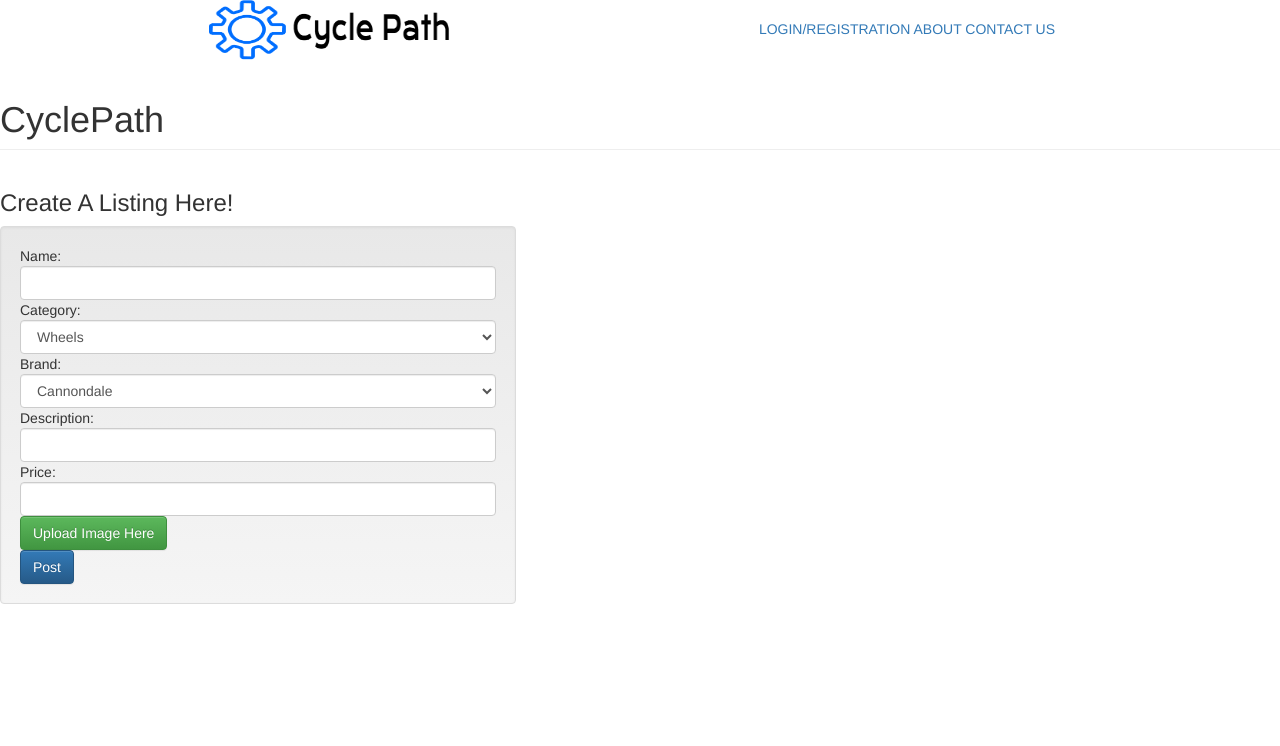
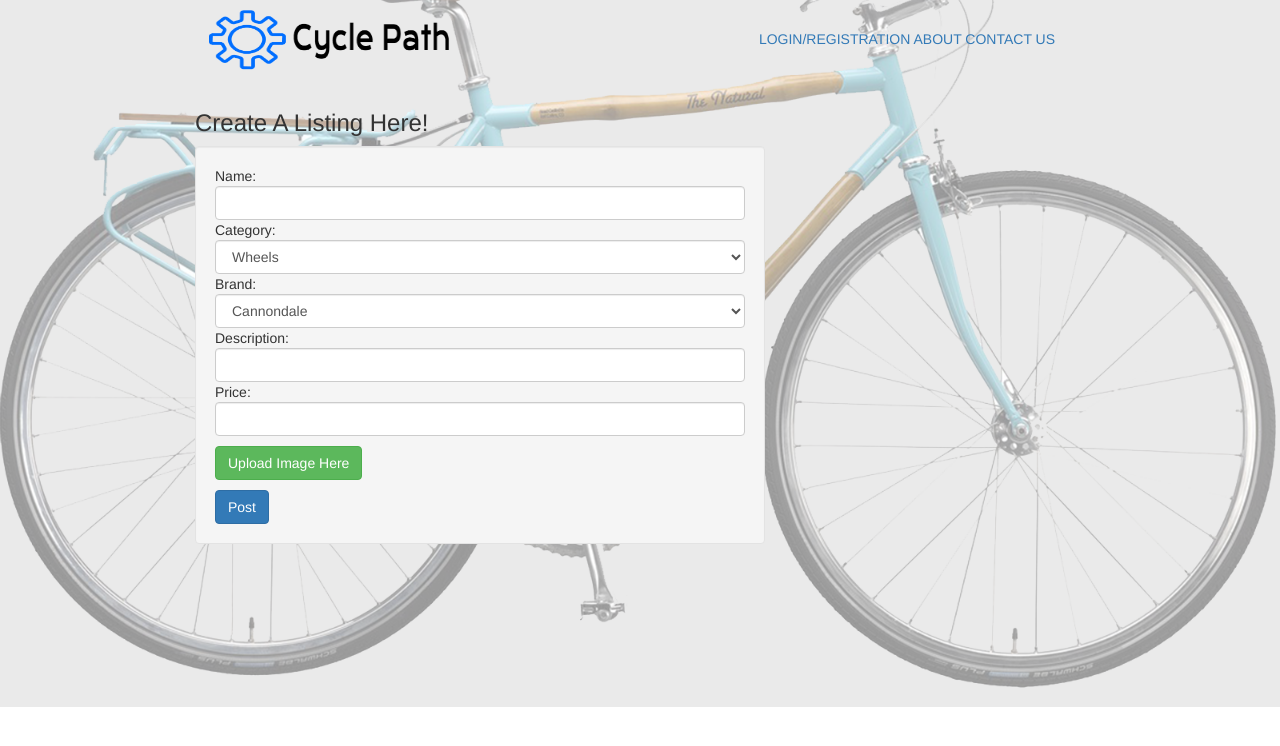
Before and after one commit to LindsAndrus/CyclePaths, a CodeIgniter app: the page made by application/views/create_listing.php in a window 1280 px wide. Shown: the top 746 px of the page. Run offline with CodeIgniter, Linux system fonts and the light colour scheme.

Commit message:
reorganied css stylesheet, changed default controller

```diff
--- a/application/config/routes.php
+++ b/application/config/routes.php
@@ -5,7 +5,7 @@ $route['logout'] = 'Users/logout';
 $route['login'] = 'Users/login_reg_page';
 $route['/user/show/(:num)'] = 'User/show/$1';
 $route['/user/edit/(:num)'] = 'User/edit/$1';
-$route['default_controller'] = 'listings';
+$route['default_controller'] = 'main';
 // $route['create_item'] = 'listings/create_item';
 $route['404_override'] = '';
 $route['translate_uri_dashes'] = FALSE;
--- a/application/controllers/Main.php
+++ b/application/controllers/Main.php
@@ -5,6 +5,6 @@ class Main extends CI_Controller {
 
 	public function index()
 	{
-		$this->load->view('listings');
+		$this->load->view('create_listing');
 	}
 }
--- a/application/views/create_listing.php
+++ b/application/views/create_listing.php
@@ -3,20 +3,17 @@
 <head>
   <meta charset="UTF-8">
   <title>Create a Listing</title>
+  <link rel="stylesheet" type="text/css" href="assets/css/style.css">
   <link rel="stylesheet" href="https://maxcdn.bootstrapcdn.com/bootstrap/3.3.6/css/bootstrap.min.css" integrity="sha384-1q8mTJOASx8j1Au+a5WDVnPi2lkFfwwEAa8hDDdjZlpLegxhjVME1fgjWPGmkzs7" crossorigin="anonymous">
-  <link rel="stylesheet" href="https://maxcdn.bootstrapcdn.com/bootstrap/3.3.6/css/bootstrap-theme.min.css" integrity="sha384-fLW2N01lMqjakBkx3l/M9EahuwpSfeNvV63J5ezn3uZzapT0u7EYsXMjQV+0En5r" crossorigin="anonymous">
-  <script src="https://maxcdn.bootstrapcdn.com/bootstrap/3.3.6/js/bootstrap.min.js" integrity="sha384-0mSbJDEHialfmuBBQP6A4Qrprq5OVfW37PRR3j5ELqxss1yVqOtnepnHVP9aJ7xS" crossorigin="anonymous"></script>
 
 </head>
 <body>
 <?php $this->load->view('header.php') ?>
 
-<h1 class="page-header">CyclePath</h1>
-
-
-  <div class="row">
-    <div class="col-md-5">
-  	<h3>Create A Listing Here!</h3>
+<div class="container" id="createcontainer">
+  <!-- <div class="row">
+    <div class="col-md-5"> -->
+	<h3>Create A Listing Here!</h3>
 
   <form action='/listings/create_item' method='post' class="well">
 
@@ -51,28 +48,28 @@
         <option value="other">Other</option>
       </select>
     </div>
+
     <div>
       Description: <input type='text' name='description' class="form-control"></input>
     </div>
+
     <div>
       Price: <input type='number' name='price' step="0.01" class="form-control"></input>
     </div>
 
-     <div>
-    <label class="btn btn-success .btn-xs" for="my-file-selector">
-    <input id="my-file-selector" type="file" style="display:none;">
-    Upload Image Here
-</label>
+    <div>
+      <label class="btn btn-success .btn-xs" for="my-file-selector" id="upload_image">
+        <input id="my-file-selector" type="file" style="display:none;">
+        Upload Image Here
+      </label>
     </div>
 
-    <input type='submit' value='Post' class="btn btn-primary"></input>
+    <input type='submit' value='Post' class="btn btn-primary">
+    </input>
 
 	</form>
 
-  </form>
 </div>
 
-    </div>
-  </div>
 </body>
 </html>
--- a/application/views/header.php
+++ b/application/views/header.php
@@ -8,6 +8,7 @@
 		display: inline-block;
 	}
 	.container{
+		margin-top: 10px;
 		width: 900px;
 	}
 </style>
--- a/assets/css/style.css
+++ b/assets/css/style.css
@@ -1,9 +1,9 @@
+/*GENERAL STYLING FOR ALL PAGES*/
+
 .container{
 	margin: auto;
 }
-.header{
-	margin: auto;
-}
+
 body{
 	background: url("assets/images/bike.png");
 	background-repeat:no-repeat;
@@ -13,22 +13,41 @@ body{
 	background-size:cover;
 	background-position:center;
 }
-.container{
+
+/* CREATE_LISTING */
+#createcontainer{
+	margin-top: 20px;
+	width: 600px;
+	float: left;
+	margin-left: 180px;
+}
+
+#upload_image{
+	margin: 10px 0 10px 0;
+}
+
+
+
+/* DASHBOARD */
+
+/*.header{
+	margin: auto;
+}*/
+/*.container{
 	margin: auto;
 	height: 450px;
-	}
+	}*/
 
-.portrait{
+/*.portrait{
 	display: inline-block;
 	vertical-align: top;
 	margin: 20px 20px 0 90px;
-}
-.pastsales{
+}*/
+/*.pastsales{
 	display: inline-block;
 	width: 600px;
-}
-.activesales{
+}*/
+/*.activesales{
 	margin: 30px 0 0 100px;
 	width: 770px;
-
-}
+}*/
```
